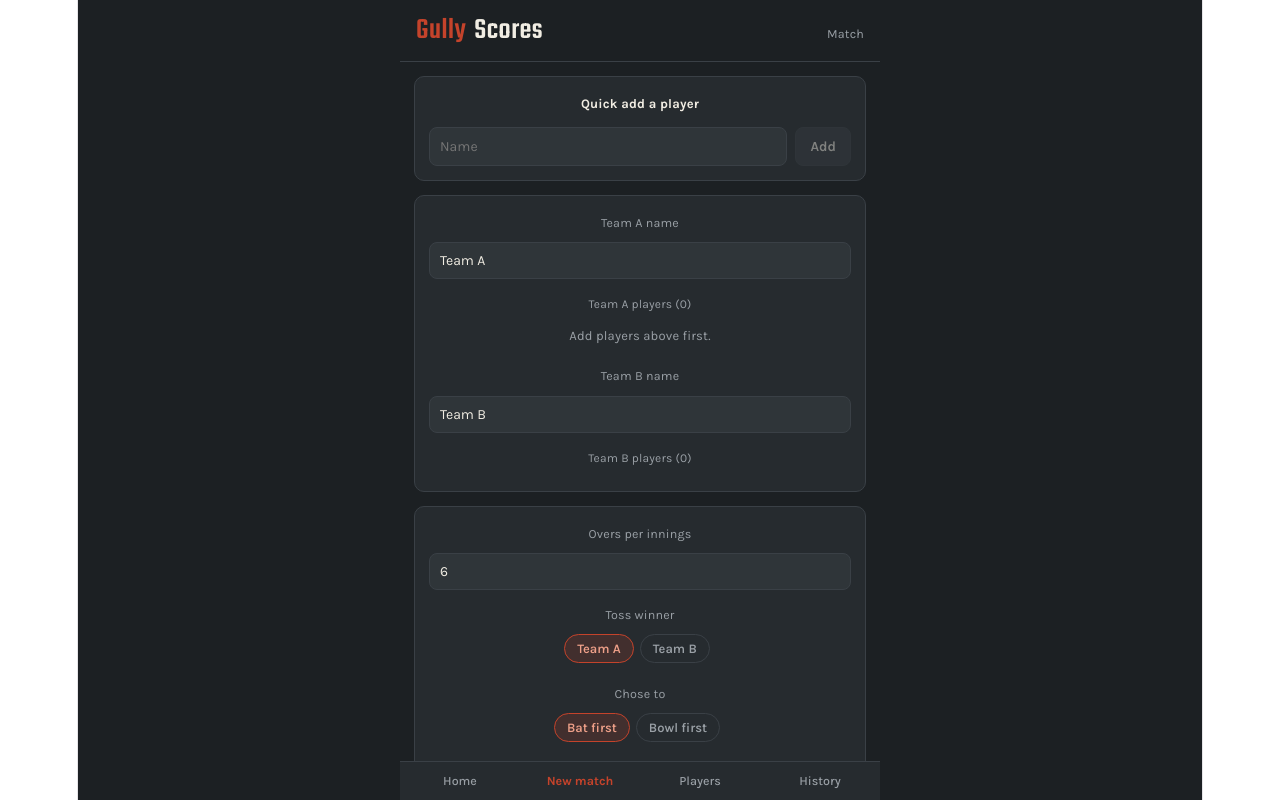
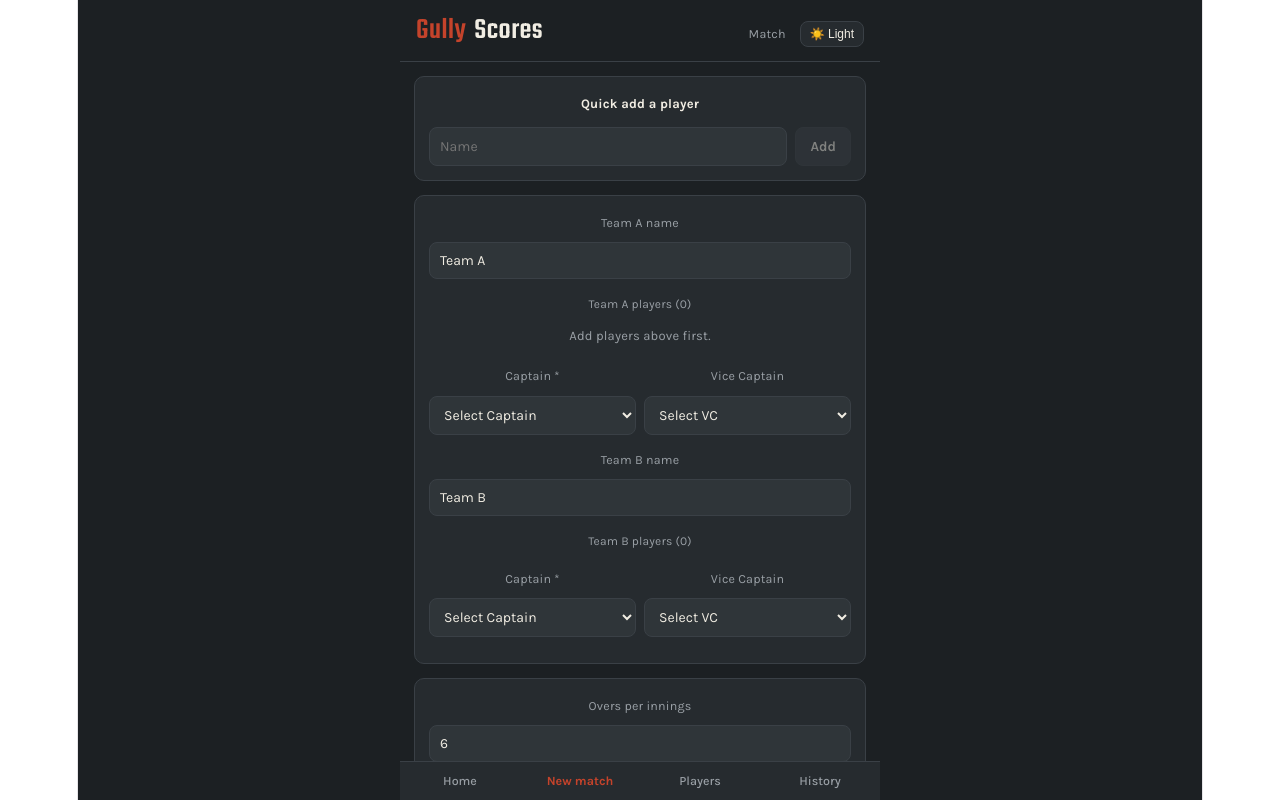
Before and after one commit to mhtb777/Gully_Cricket, a React (Vite) app: page / in a window 1280 px wide. Both pictures are taken after a click on the button "New match". Shown: the top 800 px of the page. Built offline with nearby package versions, Linux system fonts and the light colour scheme.

Commit message:
Squad button and Captian, Vice Captian

```diff
--- a/src/App.jsx
+++ b/src/App.jsx
@@ -11,7 +11,8 @@ import React, { useState, useEffect, useCallback } from "react";
    - Layout: phone-frame, single column, bottom tab bar
 --------------------------------------------------------- */
 
-const C = {
+const THEMES = {
+  dark: {
     bg: "#1C2023",
     panel: "#262B2F",
     panelLight: "#2F3539",
@@ -24,7 +25,26 @@ const C = {
     green: "#4C8C5B",
     greenDark: "#3B6E48",
     mustard: "#E3A93E",
+  },
+
+  light: {
+    bg: "#F7F7F5",
+    panel: "#FFFFFF",
+    panelLight: "#F0F1F2",
+    panelLighter: "#E6E7E8",
+    text: "#1C2023",
+    muted: "#6B7280",
+    border: "#D5D7DA",
+    red: "#C4432B",
+    redDark: "#9E3423",
+    green: "#3F7D4A",
+    greenDark: "#32643B",
+    mustard: "#D99522",
+  },
 };
+
+// Current theme — initially Dark
+let C = THEMES.dark;
 
 const uid = () => Math.random().toString(36).slice(2, 10) + Date.now().toString(36);
 
@@ -63,13 +83,7 @@ function emptyInnings(battingTeam, bowlingTeam, oversLimit, target) {
   };
 }
 
-function newMatchObj({ teamAName, teamBName, teamAPlayers, teamBPlayers, overs, tossWinner, tossDecision }) {
-  const battingFirst =
-    (tossWinner === "A" && tossDecision === "bat") || (tossWinner === "B" && tossDecision === "bowl") ? "A" : "B";
-  const bowlingFirst = battingFirst === "A" ? "B" : "A";
-  return {
-    id: uid(),
-    date: new Date().toISOString(),
+function newMatchObj({
   teamAName,
   teamBName,
   teamAPlayers,
@@ -77,6 +91,25 @@ function newMatchObj({ teamAName, teamBName, teamAPlayers, teamBPlayers, overs,
   overs,
   tossWinner,
   tossDecision,
+  teamACaptain,
+  teamAViceCaptain,
+  teamBCaptain,
+  teamBViceCaptain
+}) {
+  const battingFirst =
+    (tossWinner === "A" && tossDecision === "bat") || (tossWinner === "B" && tossDecision === "bowl") ? "A" : "B";
+  const bowlingFirst = battingFirst === "A" ? "B" : "A";
+  return {
+    id: uid(),
+    date: new Date().toISOString(),teamAPlayers,
+teamBPlayers,
+overs,
+tossWinner,
+tossDecision,
+teamACaptain,
+teamAViceCaptain,
+teamBCaptain,
+teamBViceCaptain,
 status: "live",
     currentInningsIdx: 0,
     innings: [emptyInnings(battingFirst, bowlingFirst, overs, null)],
@@ -269,6 +302,14 @@ export default function App() {
   const [matches, setMatches] = useState([]);
   const [liveMatch, setLiveMatch] = useState(null);
   const [ready, setReady] = useState(false);
+  const [theme, setTheme] = useState(() => {
+  return localStorage.getItem("gully-theme") || "dark";
+});
+  useEffect(() => {
+    localStorage.setItem("gully-theme", theme);
+  }, [theme]);
+
+C = THEMES[theme];
   const [selectedMatchId, setSelectedMatchId] = useState(null);
   const [undoSnapshot, setUndoSnapshot] = useState(null);
   const [toast, setToast] = useState(null);
@@ -406,10 +447,13 @@ const persistLive = (next) => {
 
 if (bowlerId) {
   const bw = inn.bowlers[bowlerId];
+
   // byes/leg-byes are extras, not charged against the bowler
   if (extra !== "bye" && extra !== "legbye") {
     bw.runs += runsToTeam;
-      }
+    bw.overRuns = (bw.overRuns || 0) + runsToTeam;
+  }
+
   if (isLegalBall) bw.legalBalls += 1;
 }
 
@@ -494,6 +538,15 @@ if (!wicket) {
     // end of over
     let awaitingBowler = false;
     if (isLegalBall && inn.legalBalls % 6 === 0 && inn.legalBalls > 0) {
+      const overBowler = inn.bowlers[inn.currentBowlerId];
+
+if (overBowler && (overBowler.overRuns || 0) === 0) {
+  overBowler.maidens = (overBowler.maidens || 0) + 1;
+}
+
+if (overBowler) {
+  overBowler.overRuns = 0;
+}
       inn.lastOverBowlerId = inn.currentBowlerId;
       inn.currentBowlerId = null;
       inn.overHistory.push([]);
@@ -604,7 +657,14 @@ if (!wicket) {
     [strikerId, nonStrikerId].forEach((pid) => {
       if (!inn.batsmen[pid]) inn.batsmen[pid] = { runs: 0, balls: 0, fours: 0, sixes: 0, out: false, howOut: null };
     });
-    if (!inn.bowlers[bowlerId]) inn.bowlers[bowlerId] = { legalBalls: 0, runs: 0, wickets: 0 };
+    if (!inn.bowlers[bowlerId]) {
+  inn.bowlers[bowlerId] = {
+    legalBalls: 0,
+    runs: 0,
+    wickets: 0,
+    maidens: 0
+  };
+}
     persistLive(nextMatch);
   };
 
@@ -614,7 +674,14 @@ if (!wicket) {
     const idx = nextMatch.currentInningsIdx;
     const inn = nextMatch.innings[idx];
     inn.currentBowlerId = bowlerId;
-    if (!inn.bowlers[bowlerId]) inn.bowlers[bowlerId] = { legalBalls: 0, runs: 0, wickets: 0 };
+    if (!inn.bowlers[bowlerId]) {
+  inn.bowlers[bowlerId] = {
+    legalBalls: 0,
+    runs: 0,
+    wickets: 0,
+    maidens: 0
+  };
+}
     persistLive(nextMatch);
   };
 
@@ -692,7 +759,12 @@ const setNextBatsman = (batsmanId) => {
         ::-webkit-scrollbar-thumb { background: ${C.border}; border-radius:4px; }
       `}</style>
       <div style={{ width: "100%", maxWidth: 480, minHeight: "100vh", display: "flex", flexDirection: "column", position: "relative" }}>
-        <Header liveMatch={liveMatch} tab={tab} />
+        <Header
+  liveMatch={liveMatch}
+  tab={tab}
+  theme={theme}
+  setTheme={setTheme}
+/>
         <div style={{ flex: 1, overflowY: "auto", padding: "14px 14px 90px 14px" }}>
           {tab === "dashboard" && (
             <Dashboard
@@ -760,7 +832,7 @@ const setNextBatsman = (batsmanId) => {
 
 /* ---------------- Header + Nav ---------------- */
 
-function Header({ liveMatch, tab }) {
+function Header({ liveMatch, tab, theme, setTheme }) {
   const titles = { dashboard: "Dashboard", players: "Players", match: "Match", history: "History" };
   return (
     <div
@@ -788,6 +860,21 @@ function Header({ liveMatch, tab }) {
           </span>
         )}
         <span>{titles[tab]}</span>
+        <button
+  onClick={() => setTheme(theme === "dark" ? "light" : "dark")}
+  style={{
+    marginLeft: 8,
+    padding: "5px 9px",
+    borderRadius: 8,
+    border: `1px solid ${C.border}`,
+    background: C.panel,
+    color: C.text,
+    fontSize: 12,
+    cursor: "pointer",
+  }}
+>
+  {theme === "dark" ? "☀️ Light" : "🌙 Dark"}
+</button>
       </div>
     </div>
   );
@@ -1023,6 +1110,11 @@ function MatchSetup({ players, addPlayer, startMatch }) {
   const [teamAPlayers, setTeamAPlayers] = useState([]);
   const [teamBPlayers, setTeamBPlayers] = useState([]);
   const [overs, setOvers] = useState(6);
+  const [teamACaptain, setTeamACaptain] = useState("");
+  const [teamAViceCaptain, setTeamAViceCaptain] = useState("");
+
+  const [teamBCaptain, setTeamBCaptain] = useState("");
+  const [teamBViceCaptain, setTeamBViceCaptain] = useState("");
   const [tossWinner, setTossWinner] = useState("A");
   const [tossDecision, setTossDecision] = useState("bat");
   const [newPlayerName, setNewPlayerName] = useState("");
@@ -1032,7 +1124,13 @@ function MatchSetup({ players, addPlayer, startMatch }) {
   };
 
 const canStart =
-    teamAName.trim() && teamBName.trim() && teamAPlayers.length >= 2 && teamBPlayers.length >= 2 && overs > 0;
+  teamAName.trim() &&
+  teamBName.trim() &&
+  teamAPlayers.length >= 2 &&
+  teamBPlayers.length >= 2 &&
+  overs > 0 &&
+  teamACaptain &&
+  teamBCaptain;
 
   return (
     <div>
@@ -1078,6 +1176,63 @@ function MatchSetup({ players, addPlayer, startMatch }) {
           ))}
         </div>
 
+
+
+        <div
+  style={{
+    display: "grid",
+    gridTemplateColumns: "1fr 1fr",
+    gap: 8,
+    marginTop: 12,
+  }}
+>
+  <Field label="Captain *">
+    <select
+      style={inputStyle}
+      value={teamACaptain}
+      onChange={(e) => {
+        setTeamACaptain(e.target.value);
+
+        if (teamAViceCaptain === e.target.value) {
+          setTeamAViceCaptain("");
+        }
+      }}
+    >
+      <option value="">Select Captain</option>
+
+      {players
+        .filter((p) => teamAPlayers.includes(p.id))
+        .map((p) => (
+          <option key={p.id} value={p.id}>
+            {p.name}
+          </option>
+        ))}
+    </select>
+  </Field>
+
+  <Field label="Vice Captain">
+    <select
+      style={inputStyle}
+      value={teamAViceCaptain}
+      onChange={(e) => setTeamAViceCaptain(e.target.value)}
+    >
+      <option value="">Select VC</option>
+
+      {players
+        .filter(
+          (p) =>
+            teamAPlayers.includes(p.id) &&
+            p.id !== teamACaptain
+        )
+        .map((p) => (
+          <option key={p.id} value={p.id}>
+            {p.name}
+          </option>
+        ))}
+    </select>
+  </Field>
+</div>
+
         <Field label="Team B name">
           <input style={inputStyle} value={teamBName} onChange={(e) => setTeamBName(e.target.value)} />
         </Field>
@@ -1091,6 +1246,62 @@ function MatchSetup({ players, addPlayer, startMatch }) {
               </Chip>
             ))}
         </div>
+
+<div
+  style={{
+    display: "grid",
+    gridTemplateColumns: "1fr 1fr",
+    gap: 8,
+    marginTop: 12,
+  }}
+>
+  <Field label="Captain *">
+    <select
+      style={inputStyle}
+      value={teamBCaptain}
+      onChange={(e) => {
+        setTeamBCaptain(e.target.value);
+
+        if (teamBViceCaptain === e.target.value) {
+          setTeamBViceCaptain("");
+        }
+      }}
+    >
+      <option value="">Select Captain</option>
+
+      {players
+        .filter((p) => teamBPlayers.includes(p.id))
+        .map((p) => (
+          <option key={p.id} value={p.id}>
+            {p.name}
+          </option>
+        ))}
+    </select>
+  </Field>
+
+  <Field label="Vice Captain">
+    <select
+      style={inputStyle}
+      value={teamBViceCaptain}
+      onChange={(e) => setTeamBViceCaptain(e.target.value)}
+    >
+      <option value="">Select VC</option>
+
+      {players
+        .filter(
+          (p) =>
+            teamBPlayers.includes(p.id) &&
+            p.id !== teamBCaptain
+        )
+        .map((p) => (
+          <option key={p.id} value={p.id}>
+            {p.name}
+          </option>
+        ))}
+    </select>
+  </Field>
+</div>
+
       </Panel>
 
       <Panel style={{ marginBottom: 14 }}>
@@ -1122,14 +1333,26 @@ function MatchSetup({ players, addPlayer, startMatch }) {
         full
         disabled={!canStart}
         onClick={() =>
-          startMatch({ teamAName, teamBName, teamAPlayers, teamBPlayers, overs, tossWinner, tossDecision })
+          startMatch({
+  teamAName,
+  teamBName,
+  teamAPlayers,
+  teamBPlayers,
+  overs,
+  tossWinner,
+  tossDecision,
+  teamACaptain,
+  teamAViceCaptain,
+  teamBCaptain,
+  teamBViceCaptain
+})
         }
       >
         Start match
       </Button>
       {!canStart && (
         <div style={{ fontSize: 12, color: C.muted, marginTop: 8, textAlign: "center" }}>
-          Pick at least 2 players per team to continue.
+          Select at least 2 players per team and choose a captain for both teams.
         </div>
       )}
     </div>
@@ -1156,6 +1379,8 @@ const [runoutRuns, setRunoutRuns] = useState(0);
 const [runoutBatsman, setRunoutBatsman] = useState(null);
 const [confirmCancel, setConfirmCancel] = useState(false);
 const [showLiveScorecard, setShowLiveScorecard] = useState(false);
+const [showMatchInfo, setShowMatchInfo] = useState(false);
+const [showSquads, setShowSquads] = useState(false);
 
 
 
@@ -1168,6 +1393,195 @@ const [showLiveScorecard, setShowLiveScorecard] = useState(false);
   setManualStriker(inn.strikerId);
   setManualNonStriker(inn.nonStrikerId);
 }, [inn.strikerId, inn.nonStrikerId]);
+
+if (showSquads) {
+  const teamAPlayers = liveMatch.teamAPlayers || [];
+  const teamBPlayers = liveMatch.teamBPlayers || [];
+
+  return (
+    <div>
+      <Button
+        variant="ghost"
+        onClick={() => setShowSquads(false)}
+        style={{ marginBottom: 12 }}
+      >
+        ← Back to scoring
+      </Button>
+
+      <Panel style={{ marginBottom: 14 }}>
+        <div
+          style={{
+            fontSize: 18,
+            fontWeight: 800,
+            textAlign: "center",
+            marginBottom: 18,
+          }}
+        >
+          Squads
+        </div>
+
+        <div
+          style={{
+            display: "grid",
+            gridTemplateColumns: "1fr 1fr",
+            gap: 12,
+          }}
+        >
+          {/* Team A */}
+          <div>
+            <div
+              style={{
+                fontWeight: 800,
+                fontSize: 14,
+                textAlign: "center",
+                color: C.mustard,
+                marginBottom: 10,
+              }}
+            >
+              {liveMatch.teamAName}
+            </div>
+
+            {teamAPlayers.map((pid, index) => (
+              <div
+                key={pid}
+                style={{
+                  padding: "8px 6px",
+                  borderBottom: `1px solid ${C.border}`,
+                  fontSize: 13,
+                }}
+              >
+                {index + 1}. {playerName(players, pid)}
+{pid === liveMatch.teamACaptain && (
+  <span style={{ color: C.mustard }}> (c)</span>
+)}
+{pid === liveMatch.teamAViceCaptain && (
+  <span style={{ color: C.muted }}> (vc)</span>
+)}
+              </div>
+            ))}
+          </div>
+
+          {/* Team B */}
+          <div>
+            <div
+              style={{
+                fontWeight: 800,
+                fontSize: 14,
+                textAlign: "center",
+                color: C.mustard,
+                marginBottom: 10,
+              }}
+            >
+              {liveMatch.teamBName}
+            </div>
+
+            {teamBPlayers.map((pid, index) => (
+              <div
+                key={pid}
+                style={{
+                  padding: "8px 6px",
+                  borderBottom: `1px solid ${C.border}`,
+                  fontSize: 13,
+                }}
+              >
+               {index + 1}. {playerName(players, pid)}
+{pid === liveMatch.teamBCaptain && (
+  <span style={{ color: C.mustard }}> (c)</span>
+)}
+{pid === liveMatch.teamBViceCaptain && (
+  <span style={{ color: C.muted }}> (vc)</span>
+)}
+              </div>
+            ))}
+          </div>
+        </div>
+      </Panel>
+    </div>
+  );
+}
+
+if (showMatchInfo) {
+  const matchDate = new Date(liveMatch?.date);
+
+  return (
+    <div>
+      <Button
+        variant="ghost"
+        onClick={() => setShowMatchInfo(false)}
+        style={{ marginBottom: 12 }}
+      >
+        ← Back to scoring
+      </Button>
+
+      <Panel>
+        <div
+          style={{
+            fontSize: 18,
+            fontWeight: 800,
+            marginBottom: 16,
+          }}
+        >
+          Match Info
+        </div>
+
+        <div
+          style={{
+            display: "grid",
+            gap: 12,
+          }}
+        >
+          <div>
+            <div style={{ fontSize: 12, color: C.muted }}>
+              Teams
+            </div>
+            <div style={{ fontWeight: 700, marginTop: 3 }}>
+              {liveMatch?.teamAName} vs {liveMatch?.teamBName}
+            </div>
+          </div>
+
+          <div>
+            <div style={{ fontSize: 12, color: C.muted }}>
+              Date
+            </div>
+            <div style={{ fontWeight: 700, marginTop: 3 }}>
+              {matchDate.toLocaleDateString()}
+            </div>
+          </div>
+
+          <div>
+            <div style={{ fontSize: 12, color: C.muted }}>
+              Start Time
+            </div>
+            <div style={{ fontWeight: 700, marginTop: 3 }}>
+              {matchDate.toLocaleTimeString([], {
+                hour: "2-digit",
+                minute: "2-digit",
+              })}
+            </div>
+          </div>
+
+          <div>
+            <div style={{ fontSize: 12, color: C.muted }}>
+              Venue
+            </div>
+            <div style={{ fontWeight: 700, marginTop: 3 }}>
+              Not available
+            </div>
+          </div>
+
+          <div>
+            <div style={{ fontSize: 12, color: C.muted }}>
+              Toss
+            </div>
+            <div style={{ fontWeight: 700, marginTop: 3 }}>
+              Not available
+            </div>
+          </div>
+        </div>
+      </Panel>
+    </div>
+  );
+}
 
 if (showLiveScorecard) {
   return (
@@ -1537,15 +1951,49 @@ recordBall({
         </div>
       </div>
 
-            <div style={{ marginBottom: 14 }}>
+<div
+  style={{
+    marginBottom: 14,
+    display: "flex",
+    gap: 8,
+  }}
+>
   <Button
     variant="ghost"
-          full
     onClick={() => setShowLiveScorecard(true)}
+    style={{
+      flex: 1,
+      minWidth: 0,
+    }}
   >
     Scorecard
   </Button>
-      </div>
+
+  <Button
+    variant="ghost"
+    onClick={() => setShowMatchInfo(true)}
+    style={{
+      width: 48,
+      padding: 0,
+      flexShrink: 0,
+    }}
+  >
+    ⓘ
+  </Button>
+
+  <Button
+    variant="ghost"
+    onClick={() => setShowSquads(true)}
+    style={{
+      width: 72,
+      padding: 0,
+      flexShrink: 0,
+    }}
+  >
+    👥 Squad
+  </Button>
+</div>
+
 
       <div style={{ display: "flex", gap: 10, marginBottom: 14 }}>
         <Panel style={{ flex: 1 }}>
@@ -1952,11 +2400,11 @@ function Scorecard({ match, players, onBack }) {
   }}
 >
 <span>Batter</span>
-  <span>R</span>
-  <span>B</span>
-  <span>4s</span>
-  <span>6s</span>
-  <span>SR</span>
+<span style={{ textAlign: "right" }}>R</span>
+<span style={{ textAlign: "right" }}>B</span>
+<span style={{ textAlign: "right" }}>4s</span>
+<span style={{ textAlign: "right" }}>6s</span>
+<span style={{ textAlign: "right" }}>SR</span>
 </div>
             {Object.entries(inn.batsmen).map(([pid, b]) => (
               <div
@@ -1972,7 +2420,18 @@ function Scorecard({ match, players, onBack }) {
 <span style={{ display: "flex", flexDirection: "column" }}>
 <span>
   {playerName(players, pid)}
-    {!b.out && <span style={{ color: C.green }}> *</span>}
+
+  {(pid === match.teamACaptain || pid === match.teamBCaptain) && (
+    <span style={{ color: C.mustard }}> (c)</span>
+  )}
+
+  {(pid === match.teamAViceCaptain || pid === match.teamBViceCaptain) && (
+    <span style={{ color: C.muted }}> (vc)</span>
+  )}
+
+  {!b.out && pid === inn.strikerId && (
+    <span style={{ color: C.green }}> *</span>
+  )}
 </span>
 
   {b.out && (
@@ -1987,12 +2446,14 @@ function Scorecard({ match, players, onBack }) {
     </span>
   )}
 </span>
-                <span>{b.runs}</span>
-                <span>{b.balls}</span>
-                <span>{b.fours}</span>
-                <span>{b.sixes}</span>
-                <span>
-  {b.balls > 0 ? ((b.runs / b.balls) * 100).toFixed(2) : "0.00"}
+<span style={{ textAlign: "right" }}>{b.runs}</span>
+<span style={{ textAlign: "right" }}>{b.balls}</span>
+<span style={{ textAlign: "right" }}>{b.fours}</span>
+<span style={{ textAlign: "right" }}>{b.sixes}</span>
+<span style={{ textAlign: "right" }}>
+  {b.balls > 0
+    ? ((b.runs / b.balls) * 100).toFixed(2)
+    : "0.00"}
 </span>
               </div>
             ))}
@@ -2029,7 +2490,7 @@ function Scorecard({ match, players, onBack }) {
     fontSize: 11.5,
     color: C.muted,
     display: "grid",
-    gridTemplateColumns: "1fr 40px 40px 40px 55px",
+    gridTemplateColumns: "1fr 40px 40px 40px 40px 55px",
     gap: 4,
     marginTop: 12,
     marginBottom: 4,
@@ -2037,6 +2498,7 @@ function Scorecard({ match, players, onBack }) {
 >
   <span>Bowler</span>
   <span>O</span>
+  <span>M</span>
   <span>R</span>
   <span>W</span>
   <span>Econ</span>
@@ -2047,13 +2509,19 @@ function Scorecard({ match, players, onBack }) {
   style={{
     fontSize: 13,
     display: "grid",
-    gridTemplateColumns: "1fr 40px 40px 40px 55px",
+    gridTemplateColumns: "1fr 40px 40px 40px 40px 55px",
     gap: 4,
     padding: "3px 0",
   }}
 >
-  <span>{playerName(players, pid)}</span>
+<span>
+  {playerName(players, pid)}
+  {pid === inn.currentBowlerId && (
+    <span style={{ color: C.green }}> *</span>
+  )}
+</span>
 <span>{formatOvers(bw.legalBalls)}</span>
+<span>{bw.maidens || 0}</span>
 <span>{bw.runs}</span>
 <span>{bw.wickets}</span>
 <span>
```
Lines whose indentation alone changed are shown as unchanged.
